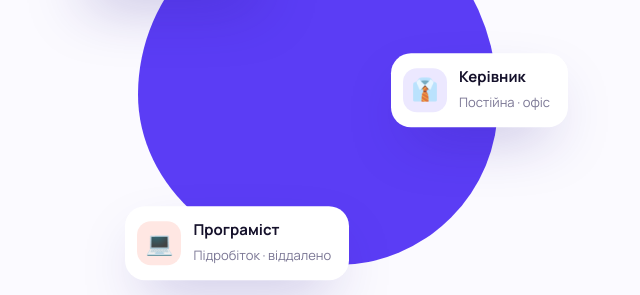
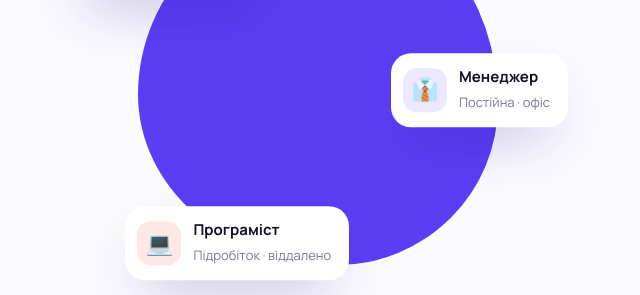
Before and after one commit to kvasbogdan16-cmyk/studex, a plain HTML site: page index.html in a window 1280 px wide. Shown: the part 276-571 px from the top of the page, 640-1280 px from the left. Drawn offline with Linux system fonts and the light colour scheme; a web font is replaced by a local one.

Commit message:
Картка на головному екрані: «Керівник» → «Менеджер»

```diff
--- a/index.html
+++ b/index.html
@@ -73,7 +73,7 @@
           <div class="float-card float-card--2">
             <span class="float-card__icon">👔</span>
             <div>
-              <strong>Керівник</strong>
+              <strong>Менеджер</strong>
               <small>Постійна · офіс</small>
             </div>
           </div>
```
